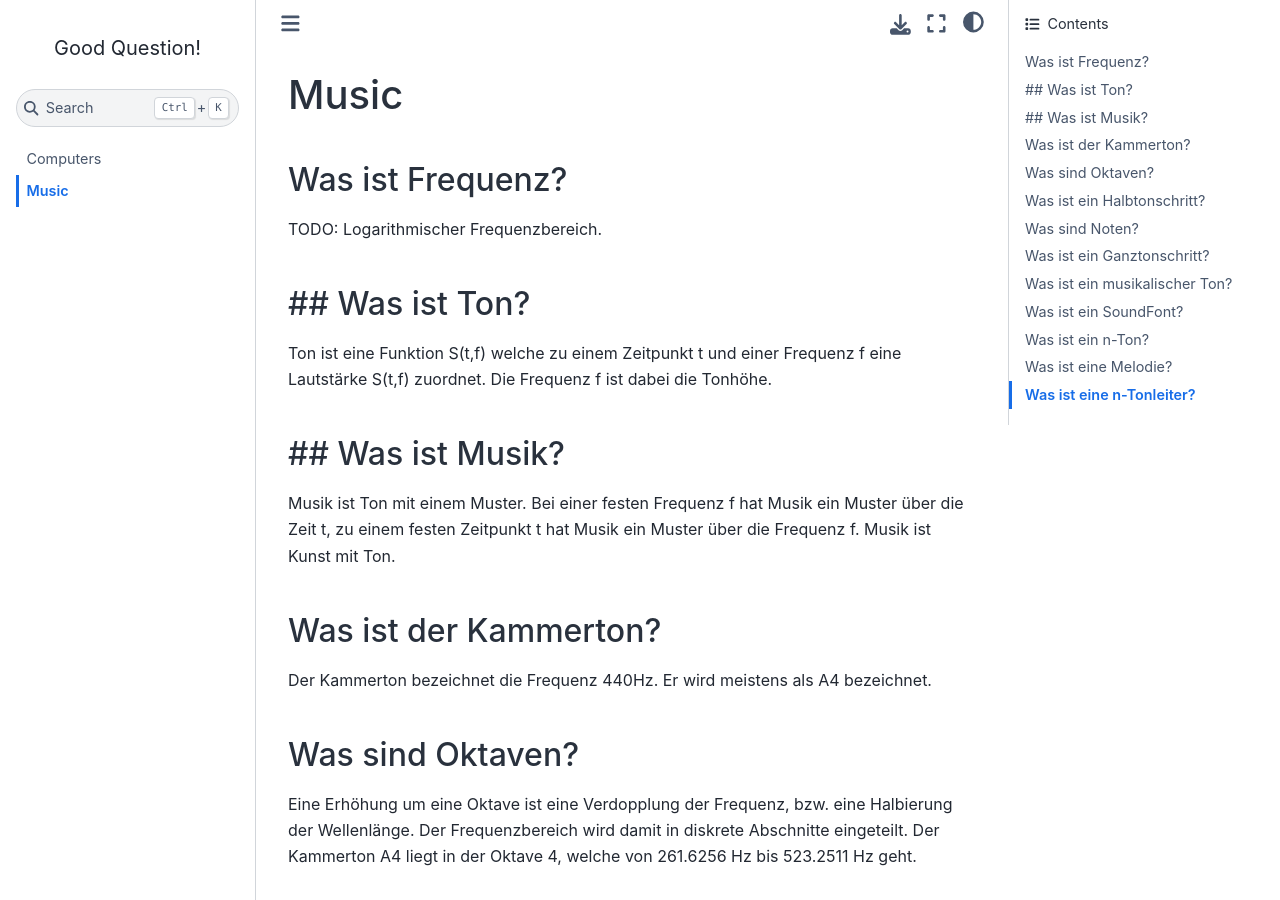
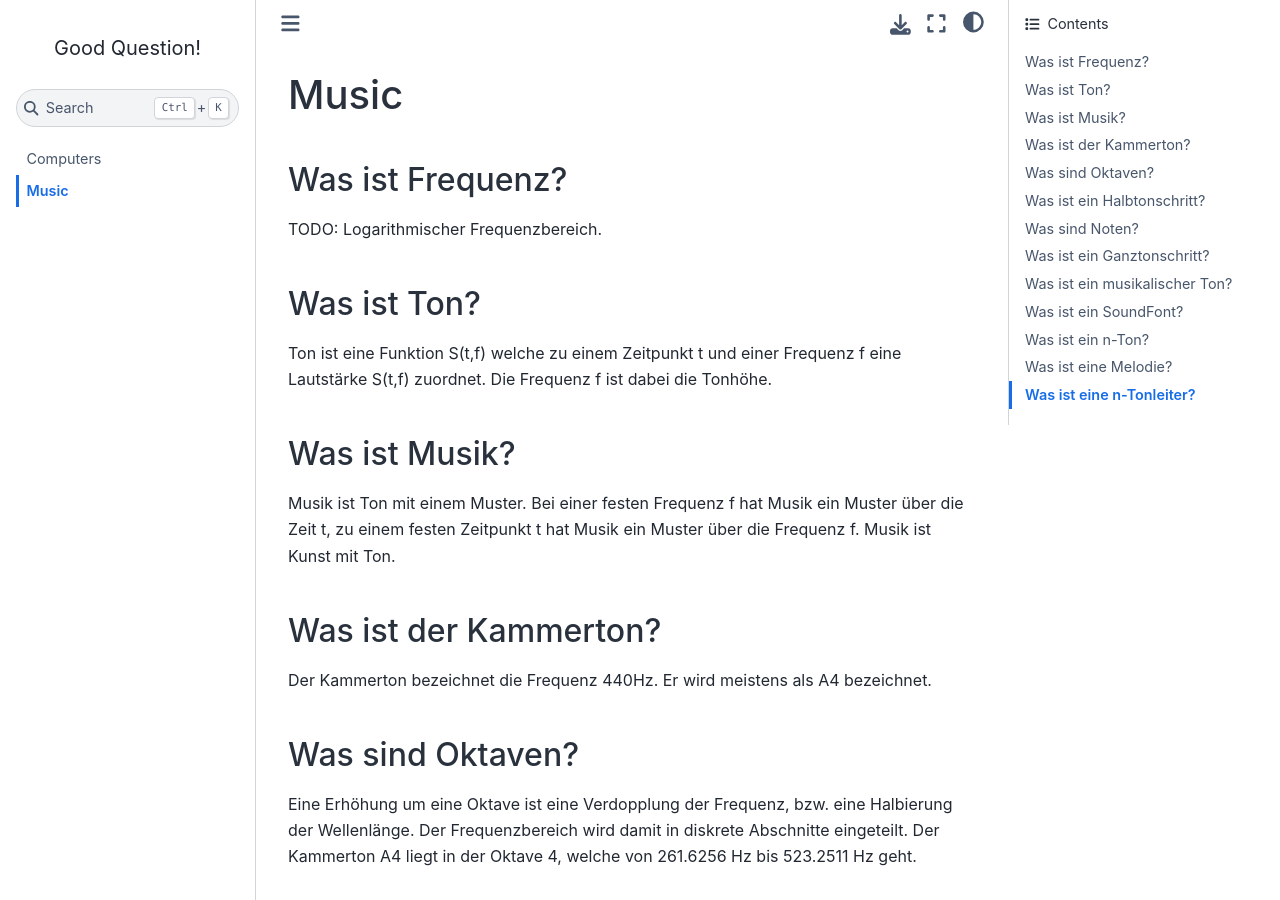
Before and after one commit to DavidHeresy/good-question, a Sphinx documentation site: the page built from source/music/index.rst, in a window 1280 px wide and 900 px high. Built offline with Sphinx 7.4.7 and the Sphinx Book theme 1.1.4, drawn with Linux system fonts in a browser that asks for light colours.

Commit message:
Fix typo.

```diff
--- a/source/music/index.rst
+++ b/source/music/index.rst
@@ -7,15 +7,15 @@ Was ist Frequenz?
 TODO: Logarithmischer Frequenzbereich.
 
 
-## Was ist Ton?
----------------
+Was ist Ton?
+------------
 
 Ton ist eine Funktion S(t,f) welche zu einem Zeitpunkt t und einer Frequenz f
 eine Lautstärke S(t,f) zuordnet. Die Frequenz f ist dabei die Tonhöhe.
 
 
-## Was ist Musik?
------------------
+Was ist Musik?
+--------------
 
 Musik ist Ton mit einem Muster. Bei einer festen Frequenz f hat Musik ein
 Muster über die Zeit t, zu einem festen Zeitpunkt t hat Musik ein Muster über
```
